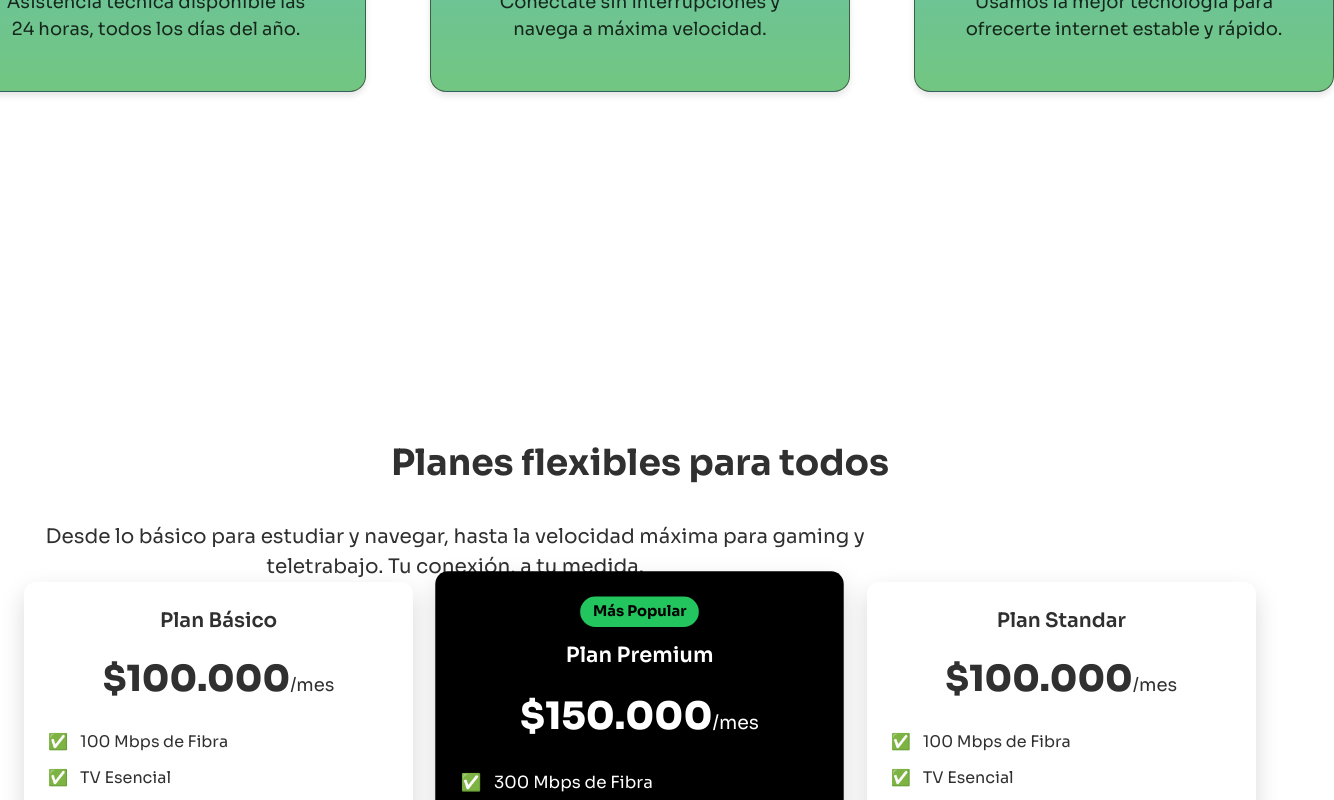
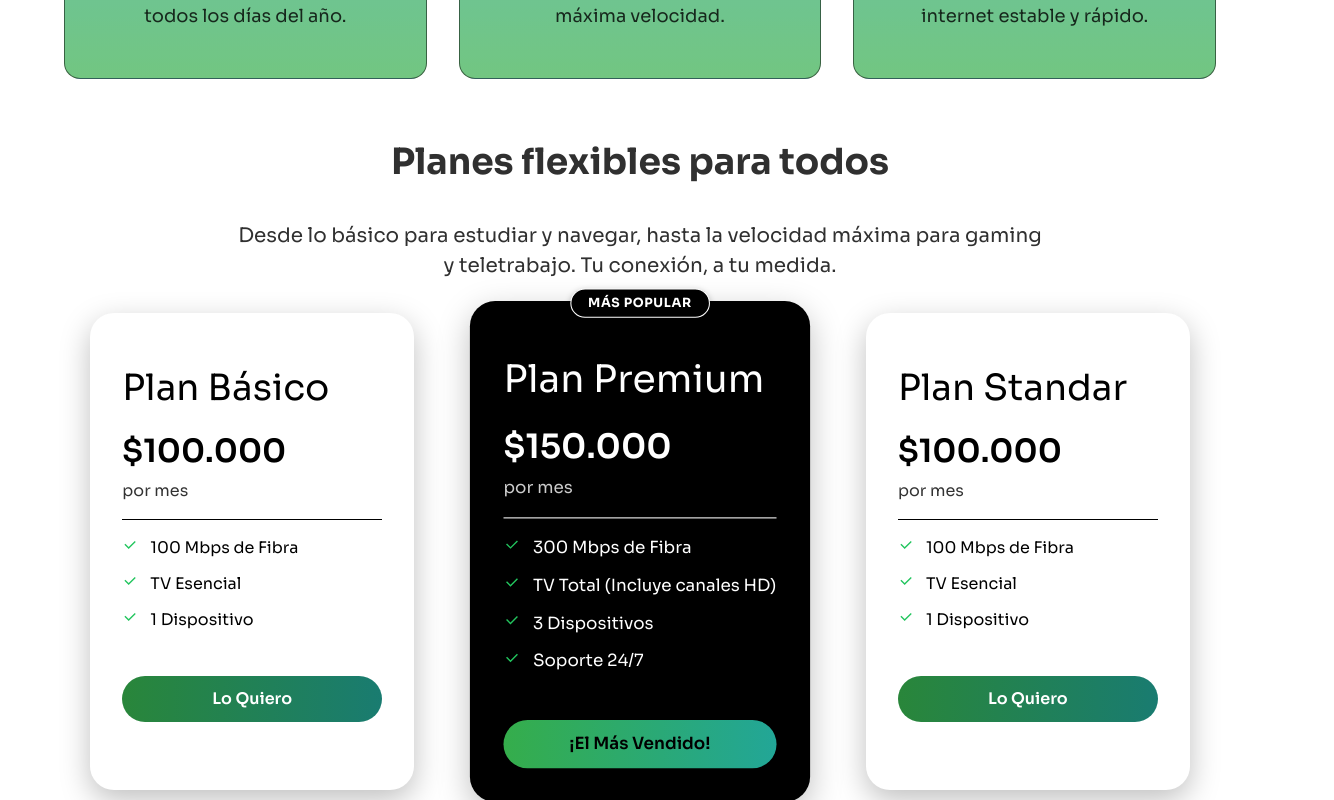
Before and after one commit to s4gk/startv-landing, a Next.js app: page / in a window 1280 px wide. Shown: the part 1260-2060 px from the top of the page, 1334 px wide, since content can reach past the window. Built offline with nearby package versions, Linux system fonts and the light colour scheme.

Commit message:
feat: 22/10/25 StarTV Landing Page

```diff
--- /dev/null
+++ b/src/components/atoms/icons/IconCheck.tsx
@@ -0,0 +1,16 @@
+import React from "react";
+
+export const IconCheck = () => {
+  return (
+    <>
+      <svg
+        xmlns="http://www.w3.org/2000/svg"
+        viewBox="0 0 24 24"
+        fill="currentColor"
+        width="16"
+      >
+        <path d="M9.9997 15.1709L19.1921 5.97852L20.6063 7.39273L9.9997 17.9993L3.63574 11.6354L5.04996 10.2212L9.9997 15.1709Z"></path>
+      </svg>
+    </>
+  );
+};
--- a/src/components/index.ts
+++ b/src/components/index.ts
@@ -3,6 +3,7 @@ export * from './atoms/Animation/Badge/Badge';
 export * from './atoms/Animation/ButtonCTA/ButtonCTA';
 export * from './atoms/Animation/FeaturesBar/FeaturesBar';
 export * from './atoms/ButtonNav';
+export * from './atoms/icons/IconCheck';
 export * from './atoms/icons/IconCircle';
 export * from './atoms/icons/IconClose';
 export * from './atoms/icons/IconEmail';
--- a/src/components/molecules/CardFeatures/CardFeatures.module.scss
+++ b/src/components/molecules/CardFeatures/CardFeatures.module.scss
@@ -1,6 +1,6 @@
 .card {
   position: relative;
-  width: 260px;
+  width: 90%;
   min-height: 13.75rem;
   border-radius: 1rem;
   background: linear-gradient(to top, $green, $blue);
@@ -8,17 +8,21 @@
   background-blend-mode: lighten;
   padding: 1.5rem;
   text-align: center;
-  box-shadow: 0 4px 6px rgba(0, 0, 0, 0.1);
   border: 1px solid rgba(0, 0, 0, 0.5);
-  transition: box-shadow 0.2s ease, transform 0.2s ease;
 
   &:hover {
     box-shadow: 0 8px 15px rgba(0, 0, 0, 0.15);
   }
 
-  @media (min-width: 1024px) {
-    width: 420px;
-    padding: 3rem;
+  @media (min-width: $md) {
+    padding: 1rem 0.5rem;
+    width: 80%;
+  }
+
+
+  @media (min-width: $lg) {
+    padding: 3rem 4rem;
+    width: 50%;
   }
 
   &__wrapper {
--- a/src/components/organisms/Navbar/Navbar.module.scss
+++ b/src/components/organisms/Navbar/Navbar.module.scss
@@ -14,9 +14,14 @@
   gap: 0.5rem;
   align-items: center;
 
+  @media (min-width: $md) {
+    border-bottom: none;
+    padding: 1.5rem $section-margin-md;
+  }
+
   @media (min-width: $lg) {
     border-bottom: none;
-    padding: 1.5rem 4rem;
+    padding: 1.5rem $section-margin-lg;
   }
 
   &__start {
--- a/src/components/templates/Features/FeaturesSection.module.scss
+++ b/src/components/templates/Features/FeaturesSection.module.scss
@@ -1,24 +1,31 @@
+@import "@/styles/variables";
+
 .section {
   min-height: 100vh;
-  width: 100vw;
   padding: 2rem 0;
+  display: flex;
 
-  @media (min-width: 1024px) {
-    padding: 4.5rem 0;
+  @media (min-width: $md) {
+    margin: 0 $section-margin-md;
+    min-height: auto;
+  }
+
+
+  @media (min-width: $lg) {
+    margin: 0 $section-margin-lg;
+    min-height: auto;
   }
 
   &__container {
     width: 100%;
     margin: 0 auto;
-    padding: 0 1rem;
     display: flex;
     flex-direction: column;
     align-items: center;
-    justify-content: space-between;
     text-align: center;
     gap: 1.5rem;
 
-    @media (min-width: 1024px) {
+    @media (min-width: $lg) {
       gap: 3rem;
     }
 
@@ -37,11 +44,11 @@
       opacity: 0.9;
       @include font-size("sm");
 
-      @media (min-width: 640px) {
+      @media (min-width: $sm) {
         font-size: 1.125rem;
       }
 
-      @media (min-width: 768px) {
+      @media (min-width: $md) {
         width: 70%;
         font-size: 1.25rem;
       }
@@ -50,17 +57,21 @@
     &-featuresList {
       display: flex;
       flex-direction: column;
+      align-items: center;
       gap: 1.5rem;
       list-style: none;
       padding: 0;
       margin: 0;
 
-      @media (min-width: 768px) {
+      @media (min-width: $md) {
+        width: 100%;
         flex-direction: row;
+        justify-content: space-between;
+        gap: 1rem;
       }
 
-      @media (min-width: 1024px) {
-        gap: 4rem;
+      @media (min-width: $lg) {
+        gap: 2rem;
       }
     }
   }
--- a/src/components/templates/Hero/HeroSection.module.scss
+++ b/src/components/templates/Hero/HeroSection.module.scss
@@ -25,6 +25,14 @@
     margin: 0 $section-margin-x;
     position: relative;
     overflow: hidden;
+
+    @media (min-width: $md) {
+      margin: 0 $section-margin-md;
+    }
+
+    @media (min-width: $lg) {
+      margin: 0 $section-margin-lg;
+    }
   }
 
   &__image {
--- a/src/components/templates/Pricing/PricingSection.module.scss
+++ b/src/components/templates/Pricing/PricingSection.module.scss
@@ -1,23 +1,31 @@
 @import "@/styles/variables";
 
 .pricing {
-  padding: 4rem 0;
   color: $foreground;
   margin: 0 $section-margin-x;
+  min-height: 100vh;
 
-  @media (min-width: 768px) {
-    padding: 6rem 0;
+  @media (min-width: $md) {
+    margin: 1.5rem $section-margin-md;
+  }
+
+  @media (min-width: $lg) {
+    margin: 1.5rem $section-margin-lg;
   }
 
   &__container {
     width: 100%;
     margin: 0 auto;
     text-align: center;
+    display: flex;
+    flex-direction: column;
+    justify-content: center;
+    align-items: center;
+    gap: 2rem;
 
     &-title {
       @include font-size("xl");
       font-weight: 700;
-      margin-bottom: 2rem;
 
       @media (min-width: 768px) {
         font-size: 2.25rem;
@@ -44,88 +52,143 @@
   &__grid {
     display: grid;
     grid-template-columns: 1fr;
-    gap: 2rem;
+    gap: 3rem;
+    justify-items: center;
+    text-align: left;
 
-    @media (min-width: 768px) {
+    @media (min-width: $md) {
       grid-template-columns: repeat(3, 1fr);
+      gap: 1rem;
+    }
+
+    @media (min-width: $lg) {
+      grid-template-columns: repeat(3, 1fr);
+      gap: 4rem;
     }
 
     /* === CARD === */
     &-card {
-      padding: 1.5rem;
-      border-radius: 0.75rem;
-      background-color: #fff;
-      box-shadow: 0 10px 25px rgba(0, 0, 0, 0.15);
-      transition: all 0.5s ease;
+      position: relative;
+      background: #fff;
+      color: #000;
+      border-radius: 1.5rem;
+      padding: 2rem;
+      width: 100%;
+      max-width: 360px;
+      box-shadow: 0 10px 30px rgba(0, 0, 0, 0.25);
+      transition: all 0.4s ease;
+      gap: 1rem;
+      display: flex;
+      flex-direction: column;
+
+      &:hover {
+        transform: translateY(-4px);
+        box-shadow: 0 15px 40px rgba(0, 0, 0, 0.3);
+      }
 
       &-popular {
-        background-color: #000;
+        transform: scale(1.05);
+        background: #000;
         color: #fff;
-        transform: scale(1.05);
       }
     }
 
     &-badge {
-      display: inline-block;
-      font-size: 0.875rem;
+      position: absolute;
+      top: -12px;
+      left: 50%;
+      transform: translateX(-50%);
+      background: #000;
+      color: #fff;
+      border: 1px solid #fff;
+      font-size: 0.75rem;
       font-weight: 700;
-      background-color: #22c55e;
-      color: #000;
-      padding: 0.25rem 0.75rem;
+      padding: 0.25rem 1rem;
       border-radius: 9999px;
-      margin-bottom: 0.75rem;
+      text-transform: uppercase;
+      letter-spacing: 0.05em;
+      box-shadow: 0 2px 6px rgba(0, 0, 0, 0.25);
     }
   }
 
-  &__name {
-    @include font-size("md");
-    font-weight: 600;
-    margin-bottom: 1rem;
-  }
+  &__description {
+    padding-bottom: 1rem;
+    border-bottom: 1px solid #000;
 
-  &__price {
-    @include font-size("xl");
-    font-weight: 800;
-    margin-bottom: 1.5rem;
+    &-popular {
+      padding-bottom: 1rem;
+      border-bottom: 1px solid #fff;
+    }
 
-    &_unit {
-      font-size: 1.125rem;
+    &-name {
+      @include font-size("xl");
       font-weight: 400;
+      margin-top: 1rem;
+      margin-bottom: 0.75rem;
+    }
+
+    &-price {
+      font-size: 2rem;
+      font-weight: 600;
+
+      &-unit {
+        display: block;
+        font-size: 1rem;
+        font-weight: 400;
+        opacity: 0.8;
+        margin-top: 0.25rem;
+      }
     }
   }
 
   /* === FEATURES === */
   &__features {
     text-align: left;
-    margin-bottom: 2rem;
+    margin-bottom: 1rem;
     list-style: none;
     padding: 0;
   }
 
   &__feature {
     display: flex;
-    align-items: center;
+    align-items: flex-start;
+    gap: 0.75rem;
     margin-bottom: 0.75rem;
+    line-height: 1.5;
   }
 
   &__icon {
-    margin-right: 0.75rem;
+    font-size: 1rem;
+    color: #22c55e;
   }
 
   /* === CTA BUTTON === */
   &__cta {
     width: 100%;
-    padding: 0.75rem 0;
+    padding: 0.7rem 0;
     border-radius: 9999px;
-    font-weight: 700;
-    border: 2px solid #22c55e;
-    background-color: transparent;
-    color: inherit;
+    font-weight: 600;
+    border: none;
+    background: linear-gradient(90deg, darken($green, 10%), darken($blue, 10%));
+    color: #fff;
+    cursor: pointer;
     transition: all 0.3s ease;
 
     &:hover {
-      background-color: #22c55e;
+
+      transform: scale(1.02);
+    }
+
+    &-popular {
+      width: 100%;
+      padding: 0.7rem 0;
+      border-radius: 9999px;
+      font-weight: 600;
+      border: none;
+      background: linear-gradient(90deg, $green, $blue);
       color: #000;
+      cursor: pointer;
+      transition: all 0.3s ease;
     }
   }
 }
--- a/src/components/templates/Pricing/PricingSection.tsx
+++ b/src/components/templates/Pricing/PricingSection.tsx
@@ -1,13 +1,13 @@
-import { pricingPlans } from '@/lib';
-import { AnimatedParagraph } from '@/components';
-import styles from './PricingSection.module.scss';
+import { pricingPlans } from "@/lib";
+import { AnimatedParagraph, IconCheck } from "@/components";
+import styles from "./PricingSection.module.scss";
 
 interface PricingProps {
   title: string;
   description: string;
   plans: typeof pricingPlans;
 }
-console.log(AnimatedParagraph)
+console.log(AnimatedParagraph);
 
 export function PricingSection({ title, description, plans }: PricingProps) {
   return (
@@ -26,30 +26,47 @@ export function PricingSection({ title, description, plans }: PricingProps) {
             <div
               key={index}
               className={`${styles["pricing__grid-card"]} ${
-                plan.isPopular ? styles["pricing__grid-card-popular"] : ''
+                plan.isPopular ? styles["pricing__grid-card-popular"] : ""
               }`}
             >
               {plan.isPopular && (
                 <p className={styles["pricing__grid-badge"]}>Más Popular</p>
               )}
+              <div
+                className={`${
+                  plan.isPopular
+                    ? styles["pricing__description-popular"]
+                    : styles["pricing__description"]
+                }`}
+              >
+                <h3 className={styles["pricing__description-name"]}>
+                  {plan.name}
+                </h3>
 
-              <h3 className={styles["pricing__name"]}>{plan.name}</h3>
-
-              <p className={styles["pricing__price"]}>
-                ${plan.price}
-                <span className={styles["pricing__price_unit"]}>/mes</span>
-              </p>
+                <p className={styles["pricing__description-price"]}>
+                  ${plan.price}
+                  <span className={styles["pricing__description-price-unit"]}>
+                    por mes
+                  </span>
+                </p>
+              </div>
 
               <ul className={styles["pricing__features"]}>
                 {plan.features.map((feature, i) => (
                   <li key={i} className={styles["pricing__feature"]}>
-                    <span className={styles["pricing__icon"]}>✅</span>
+                    <span className={styles["pricing__icon"]}>
+                      <IconCheck />
+                    </span>
                     {feature}
                   </li>
                 ))}
               </ul>
 
-              <button className={styles["pricing__cta"]}>{plan.cta}</button>
+              <button className={`${
+                  plan.isPopular
+                    ? styles["pricing__cta-popular"]
+                    : styles["pricing__cta"]
+                }`}>{plan.cta}</button>
             </div>
           ))}
         </div>
--- a/src/styles/variables.scss
+++ b/src/styles/variables.scss
@@ -14,9 +14,12 @@ $nav-gap: 0.5rem;
 
 // margin
 $section-margin-x: 1.5rem;
+$section-margin-md: 3rem;
+$section-margin-lg: 4rem;
 
 // Breakpoints
 $sm: 640px;
+$md: 768px;
 $lg: 1024px;
 
 // Sombras
```
